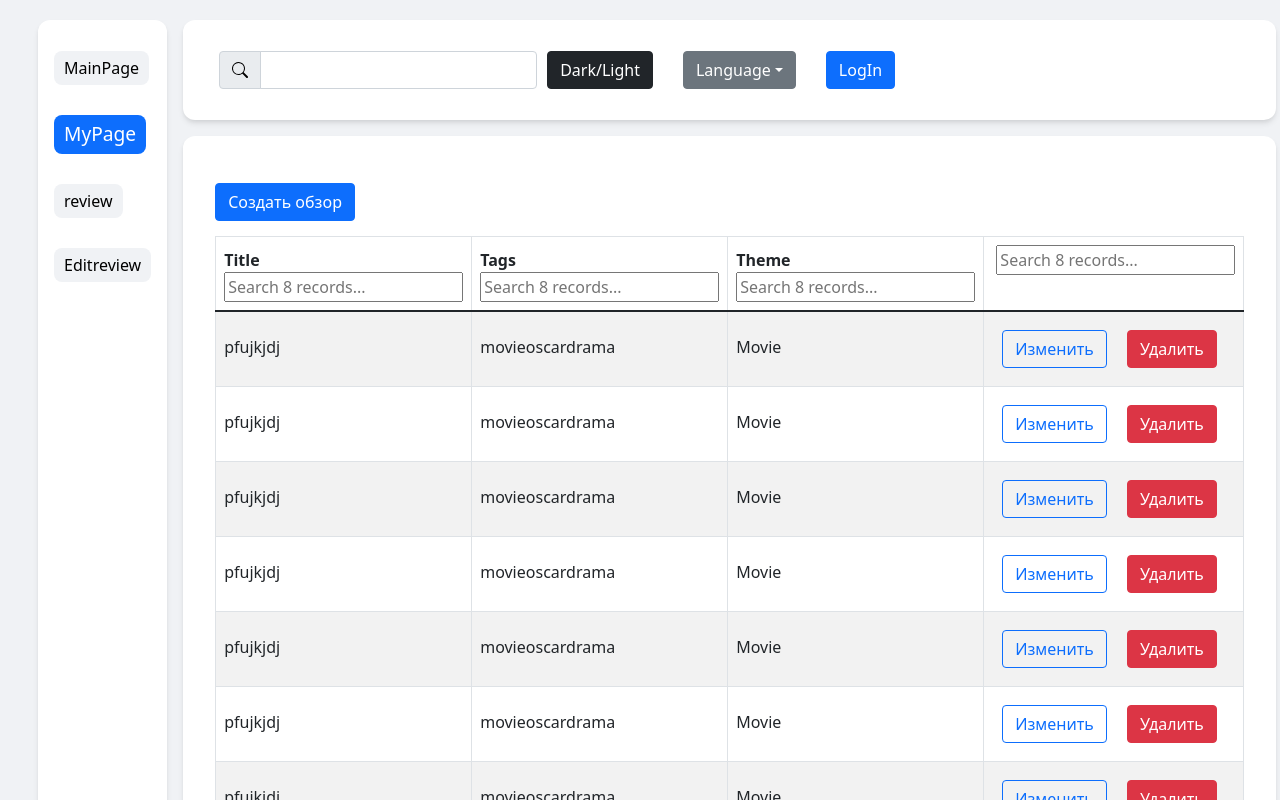
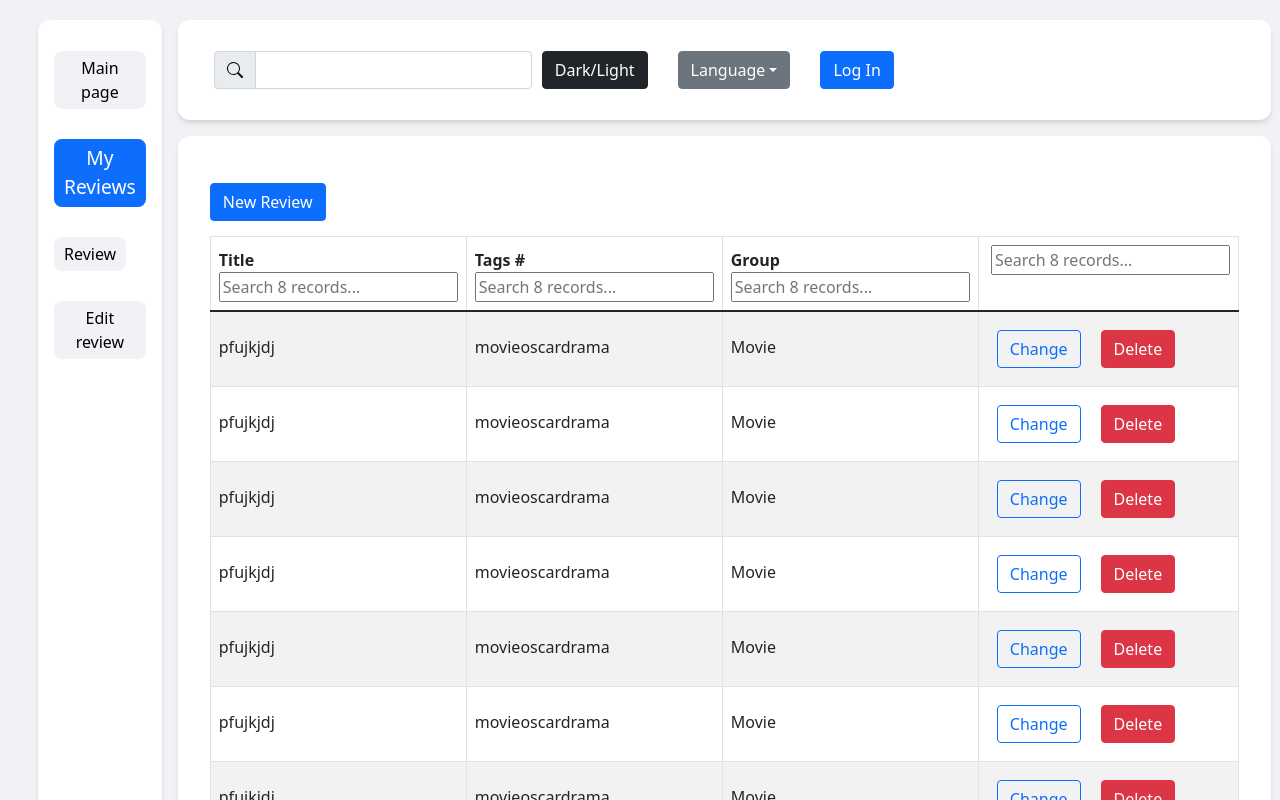
Before and after one commit to AlexeyBorovik/rec-app, a React (Create React App) app: page /my-page in a window 1280 px wide. Shown: the top 800 px of the page. Built offline with nearby package versions, Linux system fonts and the light colour scheme.

Commit message:
Added multi language feature

```diff
--- a/src/components/Auth/Auth.jsx
+++ b/src/components/Auth/Auth.jsx
@@ -1,21 +1,25 @@
 import { Button, Form } from "react-bootstrap";
 import styles from "./Auth.module.css";
+import { useTranslation } from 'react-i18next';
 
 import googleIcon from "./../../icons/google.svg"
 import tgIcon from "./../../icons/telegram.svg"
 
 export const Auth = () => {
+
+  const { t } = useTranslation();
+
   return (
       <Form className={styles.login}>
-        <Form.Text>Вход</Form.Text>
+        <Form.Text>{t('auth.login.title')}</Form.Text>
         <Form.Group>
-          <Form.Label>E-mail</Form.Label>
+          <Form.Label>{t('auth.login.email')}</Form.Label>
           <Form.Control></Form.Control>
         </Form.Group>
-        <Form.Label>Пароль</Form.Label>
+        <Form.Label>{t('auth.login.password')}</Form.Label>
         <Form.Control></Form.Control>
         <Form.Group>
-          <Button>Войти</Button>
+          <Button>{t('auth.login.button')}</Button>
         </Form.Group>
         <Form.Group className={styles.socials}>
           <Button variant="outline-primary"><img src={googleIcon} alt=""></img></Button>
--- a/src/components/Header/Header.jsx
+++ b/src/components/Header/Header.jsx
@@ -8,12 +8,22 @@ import {
 import "./Header.css";
 import searchIcon from "../../icons/search.svg";
 import { Link } from "react-router-dom";
+import { useTranslation } from 'react-i18next';
 
 export const Header = () => {
   const themeToggle = () => {
     const appStyle = document.getElementById("main");
     appStyle.classList.toggle("dark");
   };
+
+  const switchToRus = () => {
+    i18n.changeLanguage("ru")
+  }
+  const switchToEng = () => {
+    i18n.changeLanguage("en")
+  }
+
+  const { t, i18n } = useTranslation();
 
   return (
     <div className="header">
@@ -27,18 +37,18 @@ export const Header = () => {
       </div>
       <div>
         <Button onClick={themeToggle} variant="dark">
-          Dark/Light
+          {t('header.themeToggle')}
         </Button>
       </div>
       <div>
-        <DropdownButton title="Language" variant="secondary">
-          <Dropdown.Item>Русский</Dropdown.Item>
-          <Dropdown.Item>English</Dropdown.Item>
+        <DropdownButton title={t('header.langToggle')} variant="secondary">
+          <Dropdown.Item onClick={switchToRus}>Русский</Dropdown.Item>
+          <Dropdown.Item onClick={switchToEng}>English</Dropdown.Item>
         </DropdownButton>
       </div>
       <div>
         <Link to={"/login"}>
-          <Button>LogIn</Button>
+          <Button>{t('header.authButton')}</Button>
         </Link>
       </div>
     </div>
--- a/src/components/MainPage/MainPage.jsx
+++ b/src/components/MainPage/MainPage.jsx
@@ -1,17 +1,20 @@
 import { useMemo } from "react";
 import { Table } from "../Table/Table";
+import { useTranslation } from 'react-i18next';
 import style from "./MainPage.module.css";
 
 export const MainPage = () => {
   const reviews = require("../../reviews.json");
 
+  const { t } = useTranslation();
+
   const review = reviews[0];
 
   const columns = useMemo(() => [
-    { Header: "Title", accessor: "title" },
-    { Header: "Author", accessor: "author" },
-    { Header: "Group", accessor: "group" },
-    { Header: "Tags", accessor: "tags" },
+    { Header: `${t("mainPage.tab.title")}`, accessor: "title" },
+    { Header: `${t("mainPage.tab.author")}`, accessor: "author" },
+    { Header: `${t("mainPage.tab.group")}`, accessor: "group" },
+    { Header: `${t("mainPage.tab.tags")}`, accessor: "tags" },
   ]);
   const data = useMemo(() => reviews, []);
 
--- a/src/components/MyPage/MyPage.jsx
+++ b/src/components/MyPage/MyPage.jsx
@@ -2,16 +2,19 @@ import styles from "./MyPage.module.css";
 import { useMemo } from "react";
 import { Button } from "react-bootstrap";
 import {Table} from "../Table/Table";
+import { useTranslation } from 'react-i18next';
 
 export const MyPage = () => {
   let reviews = require("../../reviews.json");
+
+  const { t } = useTranslation();
 
 // ATTENTION! NEED TO RESEARCH //
   const tableData = reviews.map(
     (review) =>
       (review["buttons"] = [
-        <Button variant="outline-primary">Изменить</Button>,
-        <Button variant="danger">Удалить</Button>,
+        <Button variant="outline-primary">{t('myPage.changeButton')}</Button>,
+        <Button variant="danger">{t('myPage.deleteButton')}</Button>,
       ])
   );
 // ATTENTION! NEED TO RESEARCH //
@@ -19,13 +22,13 @@ export const MyPage = () => {
   const columns = useMemo(
     () => [
       {
-        Header: "Title",
+        Header: `${t("myPage.tab.title")}`,
         accessor: "title",
         canFilter: true
       },
-      { Header: "Tags", accessor: "tags" },
+      { Header: `${t("myPage.tab.tags")}`, accessor: "tags" },
 
-      { Header: "Theme", accessor: "group" },
+      { Header: `${t("myPage.tab.group")}`, accessor: "group" },
 
       { accessor: "buttons", canFilter: false },
     ],
@@ -36,7 +39,7 @@ export const MyPage = () => {
 
   return (
     <div className={styles}>
-      <Button>Создать обзор</Button>
+      <Button>{t('myPage.create')}</Button>
       <Table columns={columns} data={data} />
     </div>
   );
--- a/src/components/Review/Review.jsx
+++ b/src/components/Review/Review.jsx
@@ -2,6 +2,8 @@ import ButtonGroup from "react-bootstrap/ButtonGroup";
 import Button from "react-bootstrap/Button";
 import styles from "./Review.module.css";
 import starIcon from "../../icons/star.svg";
+import { useTranslation } from 'react-i18next';
+
 
 export const Review = () => {
   const data = require("../../reviews.json");
@@ -11,6 +13,8 @@ export const Review = () => {
   const averagedRating = (
     rating.reduce((a, b) => a + b) / rating.length
   ).toFixed(1);
+
+  const { t } = useTranslation();
 
   return (
     <div>
@@ -23,7 +27,7 @@ export const Review = () => {
         <div>{averagedRating}</div>
       </div>
       <div>
-        <div>Оцените обзор</div>
+        <div>{t('review.mark')}</div>
         <ButtonGroup>
           <Button variant="outline-primary">
             <img src={starIcon} alt=""></img>
--- a/src/components/SideBar/SideBar.jsx
+++ b/src/components/SideBar/SideBar.jsx
@@ -1,7 +1,11 @@
 import { NavLink } from "react-router-dom";
 import "./SideBar.css";
+import { useTranslation } from 'react-i18next';
 
 export const SideBar = () => {
+
+  const { t } = useTranslation();
+
   return (
     <div className="sidebar">
       <ul>
@@ -12,7 +16,7 @@ export const SideBar = () => {
               isActive ? "active" : "normal"
             }
           >
-            <button>MainPage</button>
+            <button>{t('sideBar.main')}</button>
           </NavLink>
         </li>
         <li>
@@ -22,7 +26,7 @@ export const SideBar = () => {
               isActive ? "active" : "normal"
             }
           >
-            <button>MyPage</button>
+            <button>{t('sideBar.my')}</button>
           </NavLink>
         </li>
         <li>
@@ -32,7 +36,7 @@ export const SideBar = () => {
               isActive ? "active" : "normal"
             }
           >
-            <button>review</button>
+            <button>{t('sideBar.review')}</button>
           </NavLink>
         </li>
         <li>
@@ -42,7 +46,7 @@ export const SideBar = () => {
               isActive ? "active" : "normal"
             }
           >
-            <button>Editreview</button>
+            <button>{t('sideBar.edit')}</button>
           </NavLink>
         </li>
       </ul>
--- /dev/null
+++ b/src/i18n.js
@@ -0,0 +1,120 @@
+import i18n from "i18next";
+import { initReactI18next } from "react-i18next";
+import LanguageDetector from "i18next-browser-languagedetector";
+
+i18n
+  .use(LanguageDetector)
+  .use(initReactI18next)
+  .init({
+    debug: true,
+    fallbackLng: "en",
+    interpolation: {
+      escapeValue: false,
+    },
+    resources: {
+      en: {
+        translation: {
+          header: {
+            themeToggle: "Dark/Light",
+            langToggle: "Language",
+            authButton: "Log In",
+          },
+          sideBar: {
+            main: "Main page",
+            my: "My Reviews",
+            review: "Review",
+            edit: "Edit review",
+          },
+          auth: {
+            login: {
+              title: "Sign In",
+              email: "E-mail",
+              password: "Password",
+              button: "Log in",
+            },
+          },
+          myPage: {
+            create: "New Review",
+            changeButton: "Change",
+            deleteButton: "Delete",
+            tab: {
+              title: "Title",
+              tags: "Tags #",
+              group: "Group",
+            },
+          },
+          mainPage: {
+            tab: {
+              title: "Title",
+              author: "Author",
+              group: "Theme",
+              tags: "Tags #",
+            },
+          },
+          review: {
+            mark: "Rate review",
+          },
+          edit: {
+            title: "Title",
+            group: "Choose group of your review",
+            tags: "Choose a tags:",
+            description: "Type your review",
+            saveButton: "Save",
+          },
+        },
+      },
+      ru: {
+        translation: {
+          header: {
+            themeToggle: "Тёмный/Светлый",
+            langToggle: "Язык",
+            authButton: "Вход",
+          },
+          sideBar: {
+            main: "Главная",
+            my: "Мои Обзоры",
+            review: "Обзор",
+            edit: "Изменение обзора",
+          },
+          auth: {
+            login: {
+              title: "Вход",
+              email: "E-mail",
+              password: "Пароль",
+              button: "Войти",
+            },
+          },
+          myPage: {
+            create: "Создать обзор",
+            changeButton: "Изменить",
+            deleteButton: "Удалить",
+            tab: {
+              title: "Заголовок",
+              tags: "Тэги #",
+              group: "Тема",
+            },
+          },
+          mainPage: {
+            tab: {
+              title: "Заголовок",
+              author: "Автор",
+              group: "Тема",
+              tags: "Тэги #",
+            },
+          },
+          review: {
+            mark: "Оцените обзор",
+          },
+          edit: {
+            title: "Заголовок",
+            group: "Выберите тему обзора",
+            tags: "Выберите тэги:",
+            description: "Текст вашего обзора",
+            saveButton: "Сохранить",
+          },
+        },
+      },
+    },
+  });
+
+export default i18n;
--- a/src/index.js
+++ b/src/index.js
@@ -5,6 +5,8 @@ import 'bootstrap/dist/css/bootstrap.min.css';
 import App from "./App";
 import reportWebVitals from "./reportWebVitals";
 import { BrowserRouter } from "react-router-dom";
+
+import './i18n';
 
 ReactDOM.render(
   <React.StrictMode>
```
Also changed, not shown: src/components/EditReview/EditReview.jsx (+13 -9 lines).
